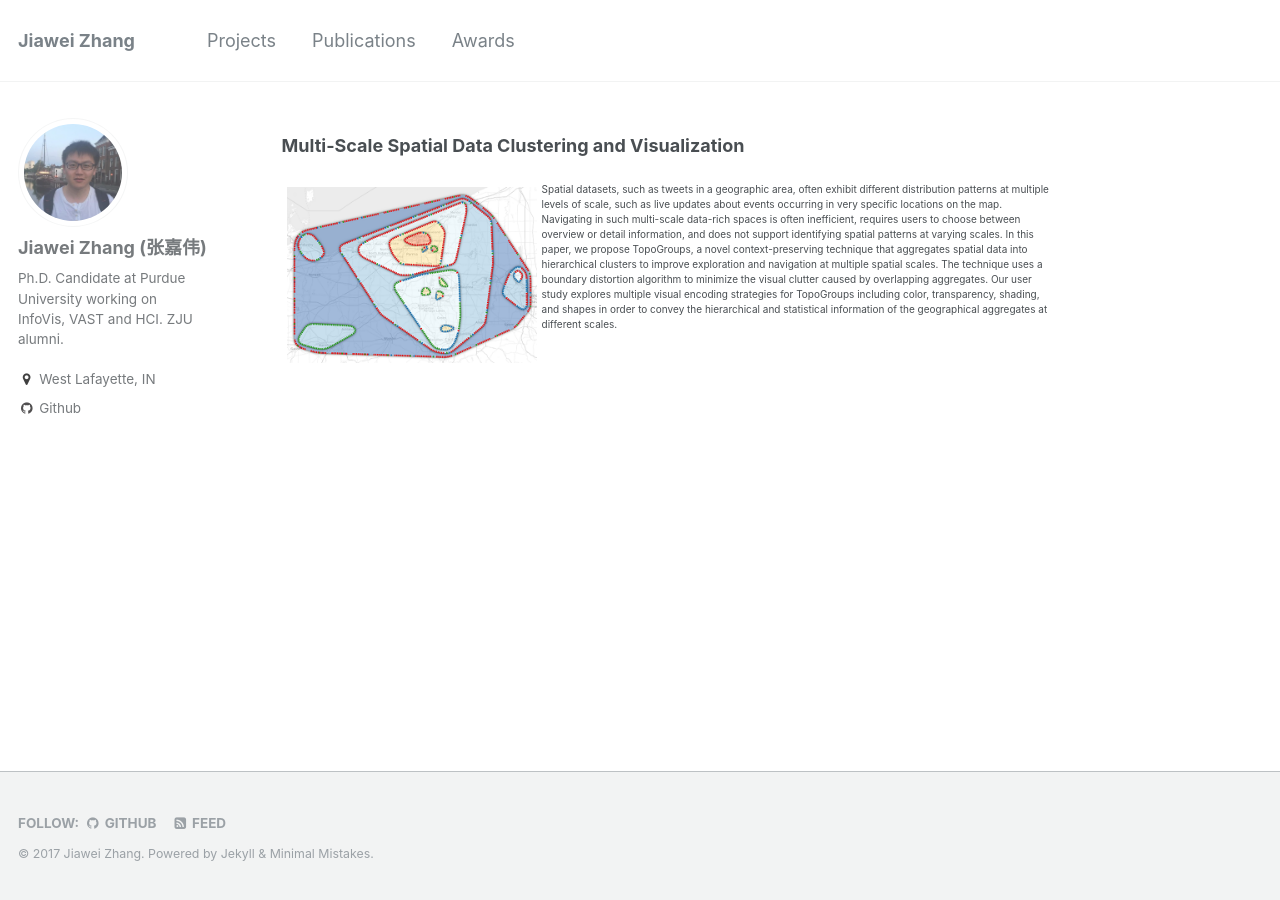
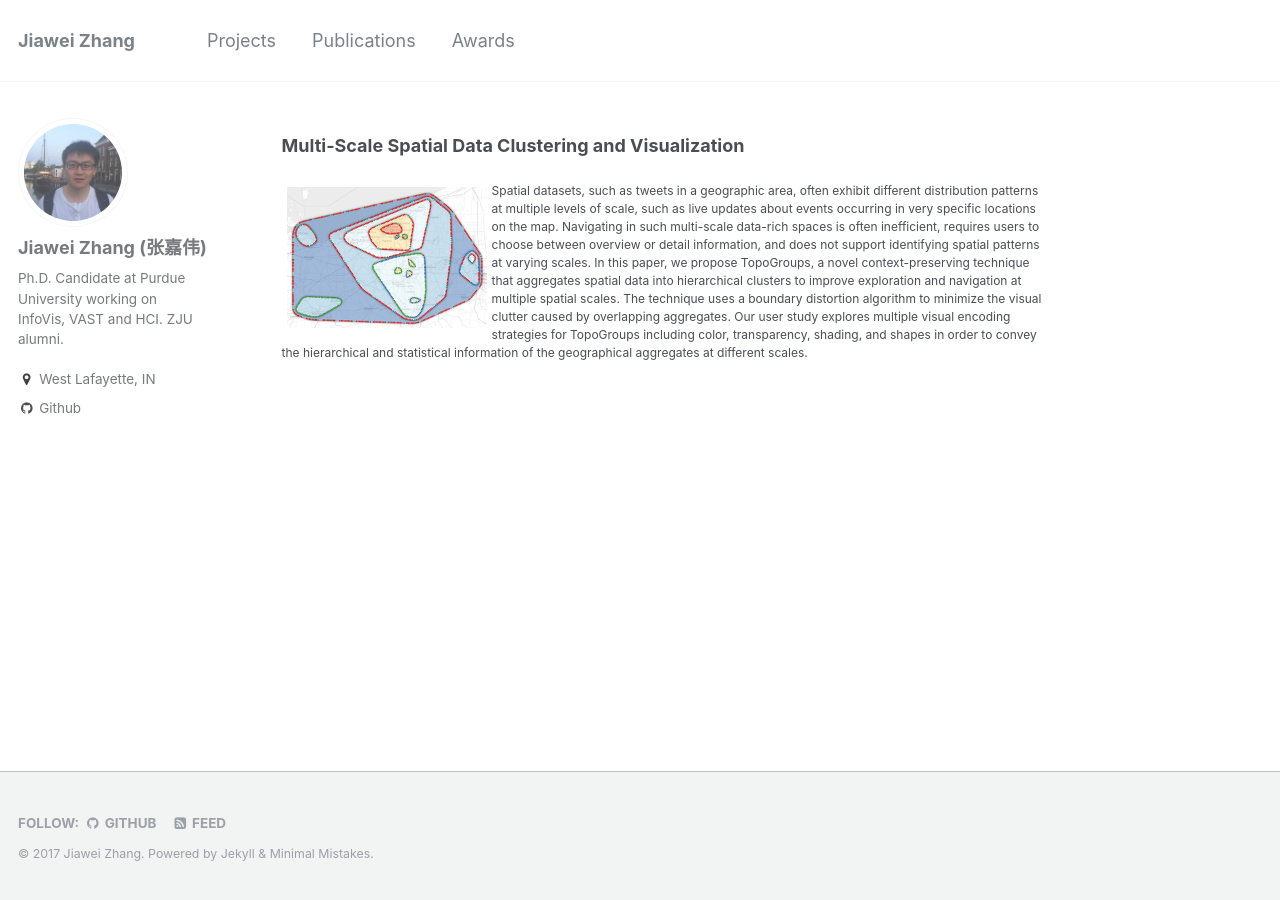
Before and after one commit to rivulet-zhang/rivulet-zhang.github.io, a Jekyll site: the page built from _pages/projects.md, in a window 1280 px wide. Built offline with Jekyll 4.4.1, drawn with Linux system fonts in a browser that asks for light colours.

Commit message:
initial commit

```diff
--- a/_pages/projects.md
+++ b/_pages/projects.md
@@ -10,6 +10,6 @@
 
 **Multi-Scale Spatial Data Clustering and Visualization**<br>
 
-<img style="float: left; margin: 5px 5px 5px 5px;" src="/images/CHI17-teaser.png" width="250" />
+<img style="float: left; margin: 5px 5px 5px 5px;" src="/images/CHI17-teaser.png" width="200" />
 
 <p class="sml">Spatial datasets, such as tweets in a geographic area, often exhibit different distribution patterns at multiple levels of scale, such as live updates about events occurring in very specific locations on the map. Navigating in such multi-scale data-rich spaces is often inefficient, requires users to choose between overview or detail information, and does not support identifying spatial patterns at varying scales. In this paper, we propose TopoGroups, a novel context-preserving technique that aggregates spatial data into hierarchical clusters to improve exploration and navigation at multiple spatial scales. The technique uses a boundary distortion algorithm to minimize the visual clutter caused by overlapping aggregates. Our user study explores multiple visual encoding strategies for TopoGroups including color, transparency, shading, and shapes in order to convey the hierarchical and statistical information of the geographical aggregates at different scales.</p>
--- a/_sass/_page.scss
+++ b/_sass/_page.scss
@@ -60,7 +60,7 @@
   }
 
   p.sml {
-    font-size: 10px; /* 16 is the default increase if you want it larger */
+    font-size: 12px; /* 16 is the default increase if you want it larger */
   }
 
   /* paragraph indents */
```
